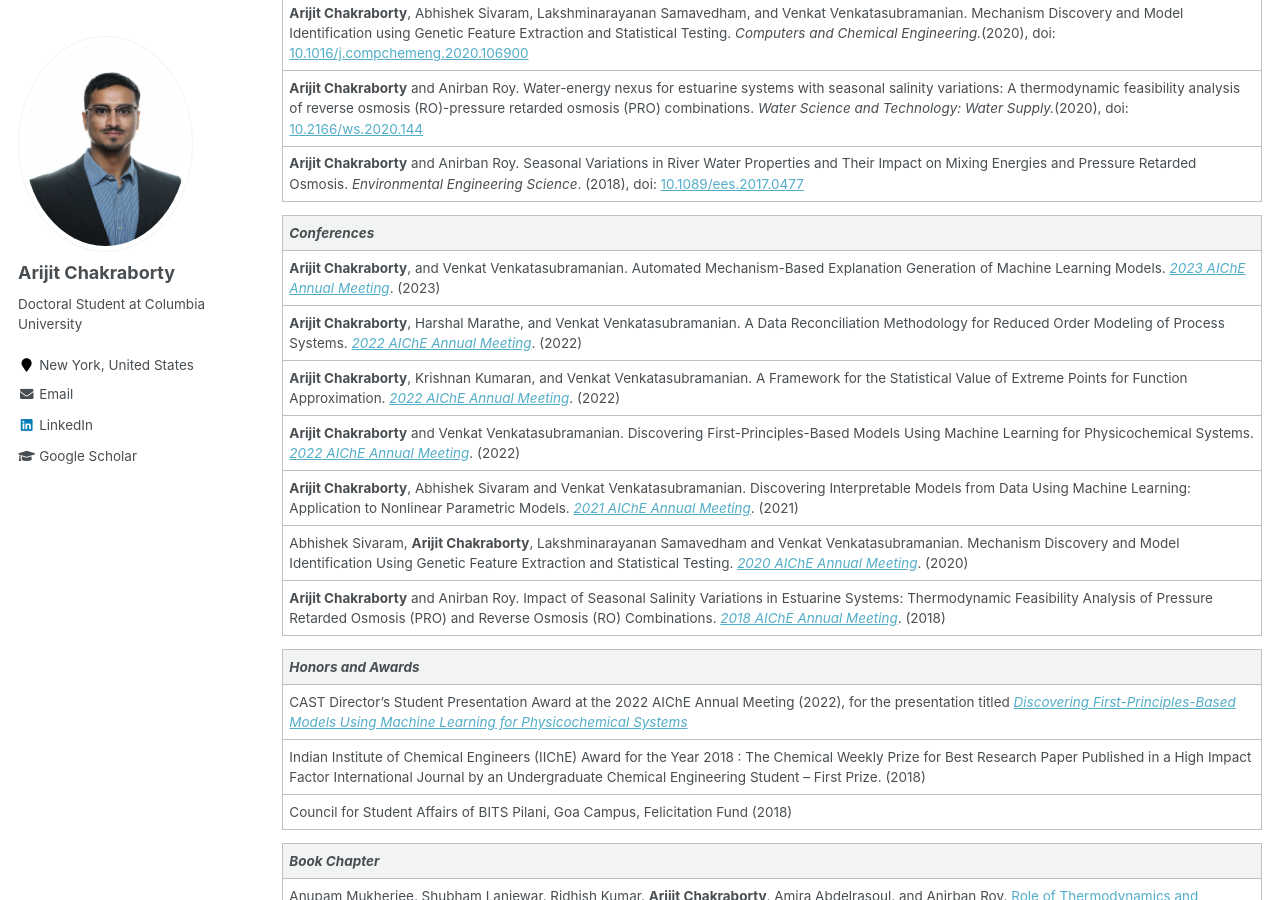
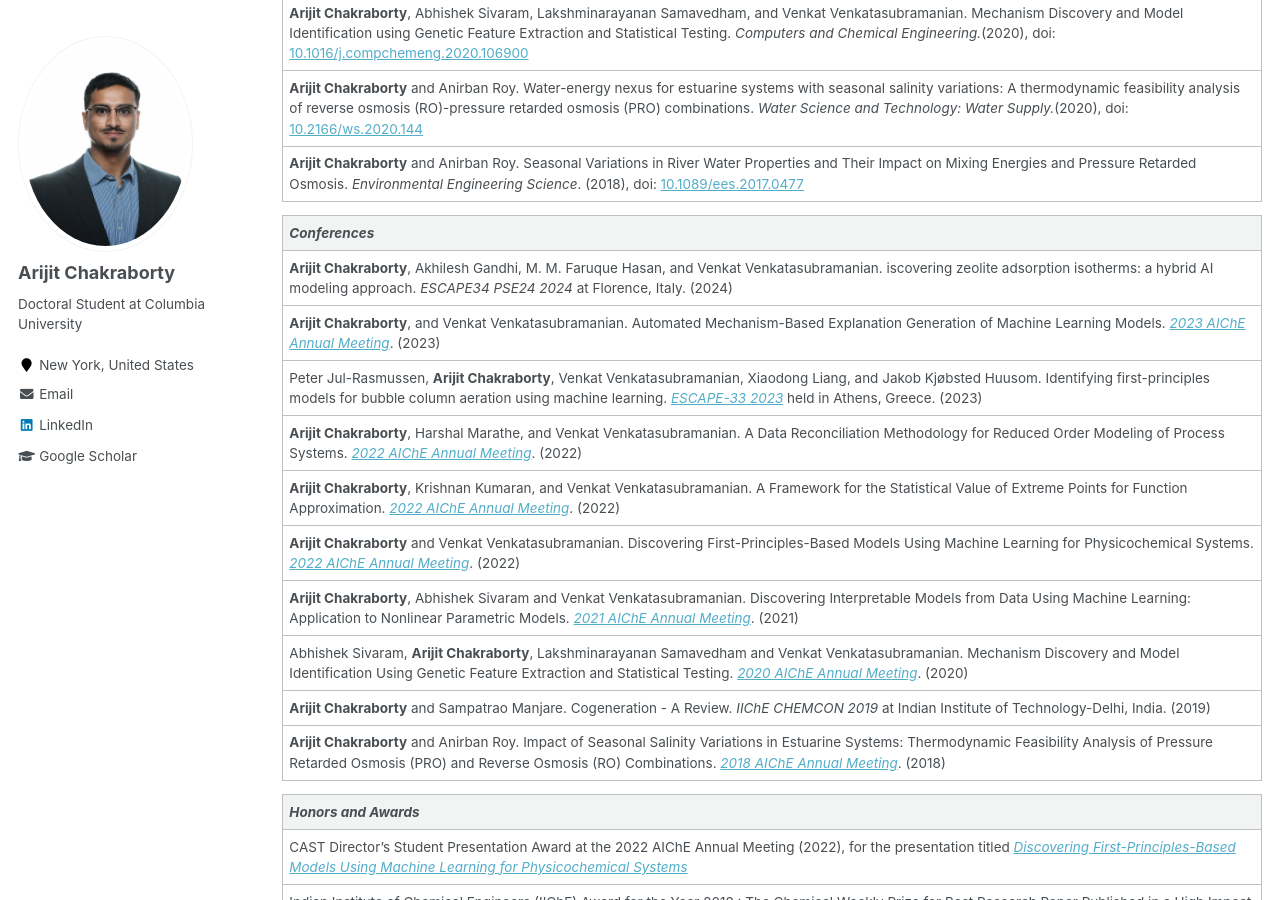
Before and after one commit to arijitc099/arijitc099.github.io, a Jekyll site: the page built from _pages/experience.md, in a window 1280 px wide and 900 px high, scrolled down 577 px. Built offline with Jekyll 4.4.1, drawn with Linux system fonts in a browser that asks for light colours.

Commit message:
Update experience.md

```diff
--- a/_pages/experience.md
+++ b/_pages/experience.md
@@ -20,12 +20,15 @@ author_profile: true
 
 |_Conferences_|
 |:-|
+|**Arijit Chakraborty**, Akhilesh Gandhi, M. M. Faruque Hasan, and Venkat Venkatasubramanian. iscovering zeolite adsorption isotherms: a hybrid AI modeling approach. _ESCAPE34 PSE24 2024_ at Florence, Italy. (2024)|
 |**Arijit Chakraborty**, and Venkat Venkatasubramanian. Automated Mechanism-Based Explanation Generation of Machine Learning Models. [_2023 AIChE Annual Meeting_](https://aiche.confex.com/aiche/2023/meetingapp.cgi/Paper/668806). (2023)|
+|Peter Jul-Rasmussen, **Arijit Chakraborty**, Venkat Venkatasubramanian, Xiaodong Liang, and Jakob Kjøbsted Huusom. Identifying first-principles models for bubble column aeration using machine learning. [_ESCAPE-33 2023_](https://doi.org/10.1016/B978-0-443-15274-0.50174-8) held in Athens, Greece. (2023)|
 |**Arijit Chakraborty**, Harshal Marathe, and Venkat Venkatasubramanian. A Data Reconciliation Methodology for Reduced Order Modeling of Process Systems. [_2022 AIChE Annual Meeting_](https://www.aiche.org/academy/conferences/aiche-annual-meeting/2022/proceeding/paper/543b-data-reconciliation-methodology-reduced-order-modeling-process-systems). (2022)|
 |**Arijit Chakraborty**, Krishnan Kumaran, and Venkat Venkatasubramanian. A Framework for the Statistical Value of Extreme Points for Function Approximation. [_2022 AIChE Annual Meeting_](https://www.aiche.org/academy/conferences/aiche-annual-meeting/2022/proceeding/paper/416e-framework-statistical-value-extreme-points-function-approximation). (2022)|
 |**Arijit Chakraborty** and Venkat Venkatasubramanian. Discovering First-Principles-Based Models Using Machine Learning for Physicochemical Systems. [_2022 AIChE Annual Meeting_](https://www.aiche.org/academy/conferences/aiche-annual-meeting/2022/proceeding/paper/105c-discovering-first-principles-based-models-using-machine-learning-physicochemical-systems). (2022)|
 |**Arijit Chakraborty**, Abhishek Sivaram and Venkat Venkatasubramanian. Discovering Interpretable Models from Data Using Machine Learning: Application to Nonlinear Parametric Models. [_2021 AIChE Annual Meeting_](https://www.aiche.org/academy/conferences/aiche-annual-meeting/2021/proceeding/paper/475g-discovering-interpretable-models-data-using-machine-learning-application-nonlinear-parametric). (2021)|
 |Abhishek Sivaram, **Arijit Chakraborty**, Lakshminarayanan Samavedham and Venkat Venkatasubramanian. Mechanism Discovery and Model Identification Using Genetic Feature Extraction and Statistical Testing. [_2020 AIChE Annual Meeting_](https://www.aiche.org/academy/conferences/aiche-annual-meeting/2020/proceeding/paper/339h-mechanism-discovery-and-model-identification-using-genetic-feature-extraction-and-statistical). (2020)|
+|**Arijit Chakraborty** and Sampatrao Manjare. Cogeneration - A Review. _IIChE CHEMCON 2019_ at Indian Institute of Technology-Delhi, India. (2019)|
 |**Arijit Chakraborty** and Anirban Roy. Impact of Seasonal Salinity Variations in Estuarine Systems: Thermodynamic Feasibility Analysis of Pressure Retarded Osmosis (PRO) and Reverse Osmosis (RO) Combinations. [_2018 AIChE Annual Meeting_](https://www.aiche.org/conferences/aiche-annual-meeting/2018/proceeding/paper/545ar-impact-seasonal-salinity-variations-estuarine-systems-thermodynamic-feasibility-analysis). (2018)|
 
 |_Honors and Awards_|
```
